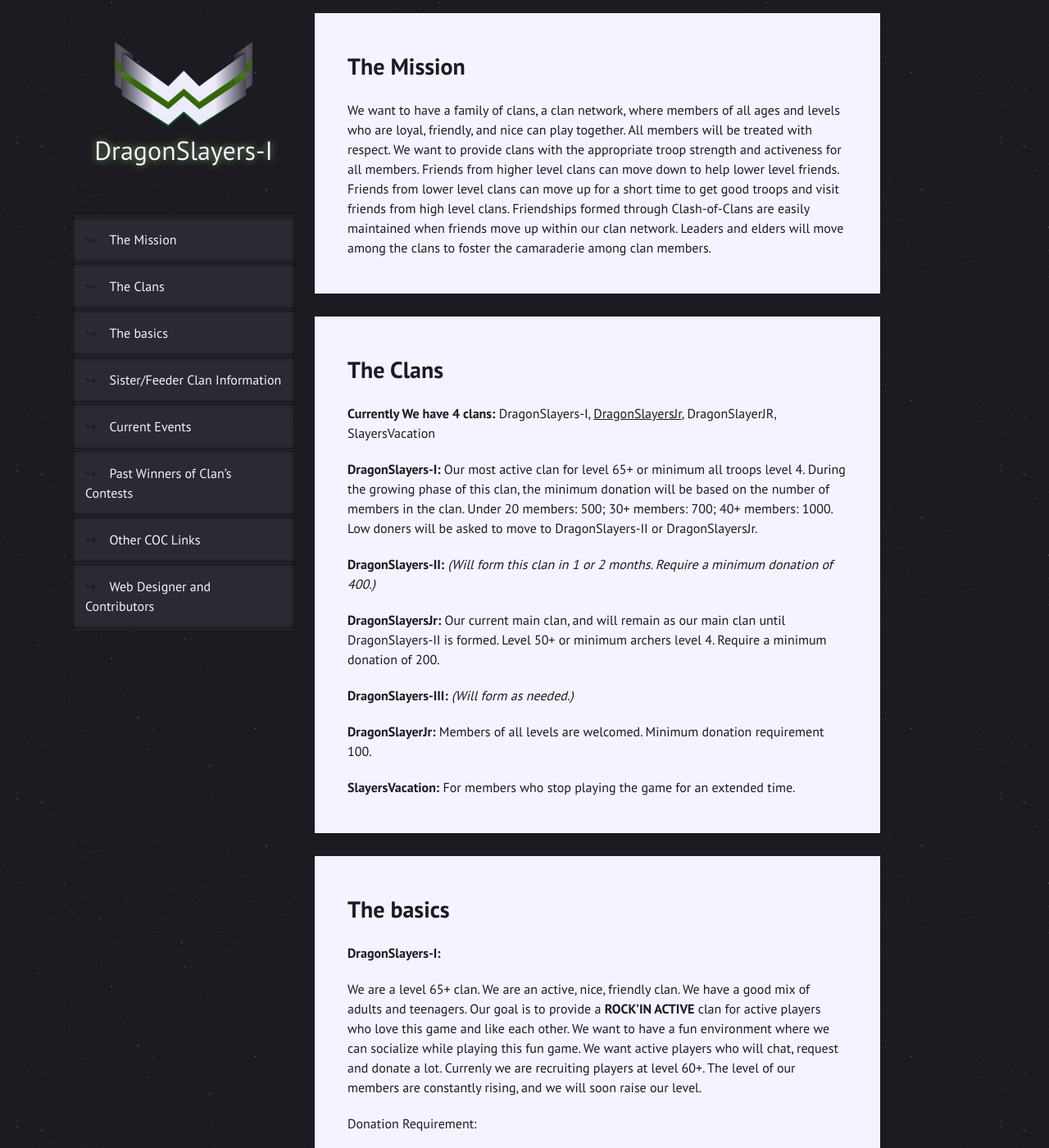
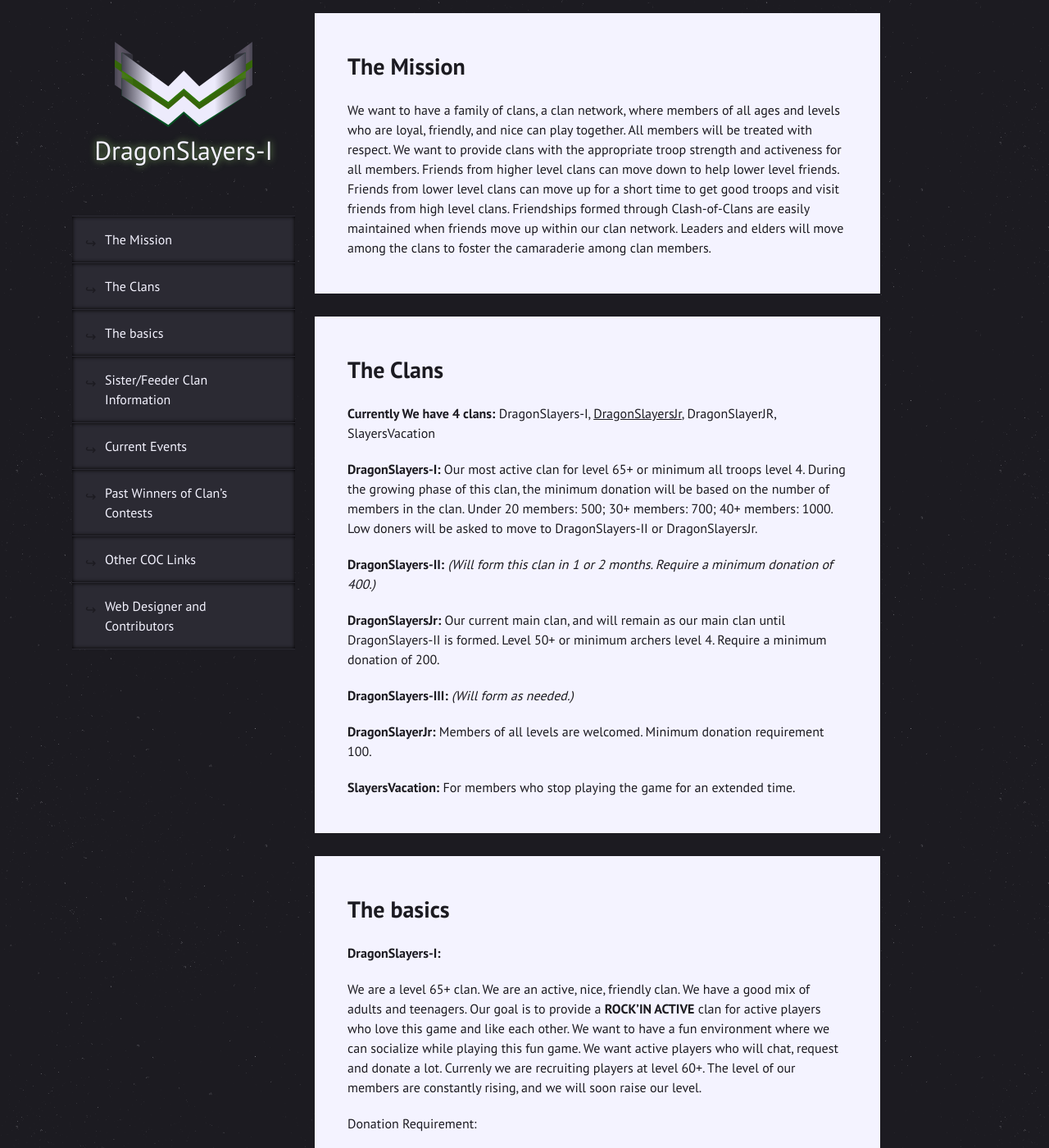
Before and after one commit to himedlooff/proto-clashers, a Jekyll site: the page built from index.md, in a window 1280 px wide and 1400 px high. Shown: the whole window at 82% size. Built offline with Jekyll 4.4.1, drawn with Linux system fonts in a browser that asks for light colours.

Commit message:
Tweaks colors and nav.

```diff
--- a/assets/css/main.css
+++ b/assets/css/main.css
@@ -200,13 +200,17 @@
 
 .post-nav-list_item-icon {
     margin-right: 1em;
+    position: absolute;
+    left: 1em;
+    top: 1.25em;
     color: #1C1B21;
 }
 
 .post-nav-list_item_link {
     display: block;
-    padding: 1em;
+    padding: 1em 2em 1em 2.5em;
     margin: 0;
+    position: relative;
     border-bottom: 1px solid #2B2A33;
     background: #2B2A33;
     color: #F4F3FF;
@@ -218,7 +222,7 @@
 .toc-nav-jump-link {
     padding: 2.125em 0; /* 34 / 16 = 2.375 */
     margin: 2.125em -1em 0; /* 34 / 16 = 2.375 */
-    background: #eee;
+    background: #E9E8F9;
     text-align: center;
 }
 
@@ -267,6 +271,7 @@
     margin-left: 12px;
 }
 
+
 @media screen and (min-width: 48em) { /* 768 / 30 */
 
     h1 {
@@ -285,7 +290,7 @@
     }
 
     .l-main_inner {
-        padding: 1em 0 0;
+        padding: 1em 0 2em;
     }
 
     .l-main_inner {
@@ -297,8 +302,8 @@
         display: block;
         width: 40%;
         height: 100%;
-        /*float: left;*/
-        position: fixed;
+        float: left;
+        /*position: fixed;*/
         text-align: right;
     }
 
@@ -364,7 +369,6 @@
 }
 
 
-
 .theme-dark {
     background: #1C1B21;
     color: #F4F3FF;
@@ -390,5 +394,5 @@
 }
 
 .history.theme-light {
-    background: #eee;
+    background: #E9E8F9;
 }
--- a/assets/js/app.js
+++ b/assets/js/app.js
@@ -40,12 +40,13 @@
     '</div>'
   );
 
-  // if ($(window).width() > 48 * 16) {
-  //   $('#post-nav').sticky({
-  //     topSpacing: 0,
-  //     getWidthFrom: '#post-nav_wrapper'
-  //   });
-  // }
+  if ($(window).width() > 48 * 16 &&
+      $(window).height() > $('#post-nav').height()) {
+    $('#post-nav').sticky({
+      topSpacing: 0,
+      getWidthFrom: '#post-nav_wrapper'
+    });
+  }
 
 }
 
```
